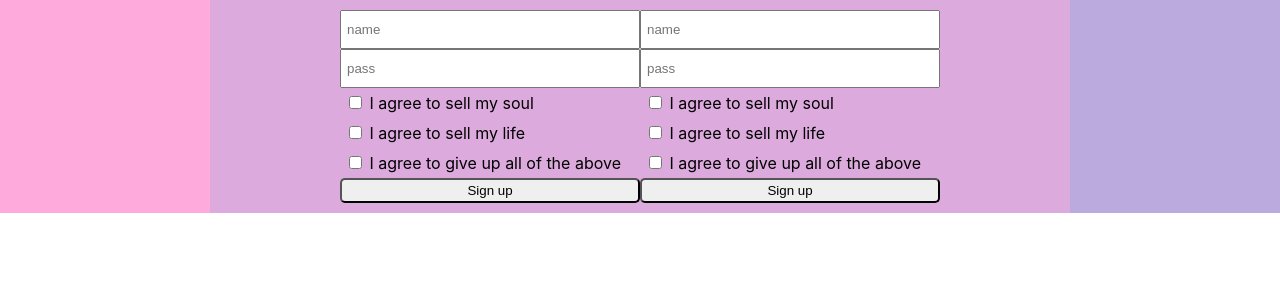
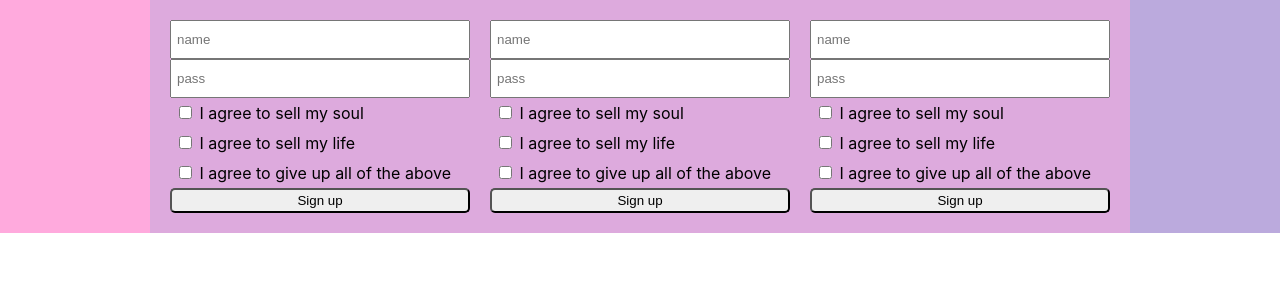
Before and after one commit to Evelyn-ZYW/Evelyn-Frontend, a React (Create React App) app in the folder review/: page / in a window 1280 px wide. Shown: the top 300 px of the page. Built offline with nearby package versions, Linux system fonts and the light colour scheme.

Commit message:
useState in pages. and rarely in comps. One scenario - if it does not affect other comps

```diff
--- a/review/src/comps/Form/index.js
+++ b/review/src/comps/Form/index.js
@@ -1,4 +1,4 @@
-import React from 'react';
+import React, {useState} from 'react';
 import styled from 'styled-components';
 
 const Container = styled.div`
@@ -6,6 +6,7 @@ const Container = styled.div`
     min-height: ${props=>props.height?props.height:"100px"};
     max-width: ${props=>props.width?props.width:"50%"};
     max-height: ${props=>props.height?props.height:"300px"};
+    padding: 10px;
     display: flex;
     flex-direction: column;
 
@@ -28,22 +29,29 @@ const FormCheckbox = styled.input.attrs({ type: 'checkbox' })``;
 //They are to capture the effects after clicked on the button or container
 //The 2 interactions I want to capture is when I click on the container and the button
 const Form = ({name, width, height, bgcolor, onFormComplete, onContainerSelect}) => {
+
+    const [username, setUsername] = useState("");
+    const [pass, setPass] = useState("");
+    const [check1, setCheck1] = useState(false)
+    const [check2, setCheck2] = useState(false)
+    const [check3, setCheck3] = useState(false);
+
     return <Container onClick={()=>{
         onContainerSelect(name)
     }} width={width} height={height} bgcolor={bgcolor}>
-        <FormInput type='text' placeholder='name' />
-        <FormInput type='password' placeholder='pass' />
+        <FormInput type='text' placeholder='name' onChange={(e)=>{setUsername(e.target.value)}}/>
+        <FormInput type='password' placeholder='pass' onChange={(e)=>{setPass(e.target.value)}}/>
         <span>
-            <FormCheckbox /> I agree to sell my soul
+            <FormCheckbox onChange={(e)=>{setCheck1(e.target.checked)}}/> I agree to sell my soul
         </span>
         <span>
-            <FormCheckbox /> I agree to sell my life
+            <FormCheckbox onChange={(e)=>{setCheck2(e.target.checked)}}/> I agree to sell my life
         </span>
         <span>
-            <FormCheckbox /> I agree to give up all of the above
+            <FormCheckbox onChange={(e)=>{setCheck3(e.target.checked)}}/> I agree to give up all of the above
         </span>
         <FormButton onClick={()=>{
-            onFormComplete()
+            onFormComplete(username, pass, check1, check2, check3)
         }}>Sign up</FormButton>
     </Container>
 }
--- a/review/src/pages/main/index.js
+++ b/review/src/pages/main/index.js
@@ -1,15 +1,20 @@
-import React from 'react';
+import React, { useState } from 'react';
+
 // import Form from '../../comps/Form'; | //this will get tiring and confusing, below is another way to import
 import Form from 'comps/Form';
 
 const Main = () => {
 
+    const [clickedForm, setClickedForm] = useState(null);
+
+
     const HandleContainerSelect = (name) => {
-        alert("clicked container "+name);
+        // alert("clicked container " + name)
+        setClickedForm(name);
     }
 
-    const HandleFormComplete = () => {
-
+    const HandleFormComplete = (username, pass, check1, check2, check3) => {
+        console.log(username, pass, check1, check2, check3)
     }
 
     return <div className="main">
@@ -19,11 +24,19 @@ const Main = () => {
                 onContainerSelect={HandleContainerSelect}
                 onFormComplete={HandleFormComplete}
                 name="register"
+                bgcolor={clickedForm === "register" ? "red" : null}
             />
             <Form
                 onContainerSelect={HandleContainerSelect}
                 onFormComplete={HandleFormComplete}
                 name="signup"
+                bgcolor={clickedForm === "signup" ? "red" : null}
+            />
+            <Form
+                onContainerSelect={HandleContainerSelect}
+                onFormComplete={HandleFormComplete}
+                name="beast"
+                bgcolor={clickedForm === "beast" ? "red" : null}
             />
         </div>
         <div className="right"></div>
```
Also changed, not shown: 1 other file (tests, documents, lock files or other folders).
